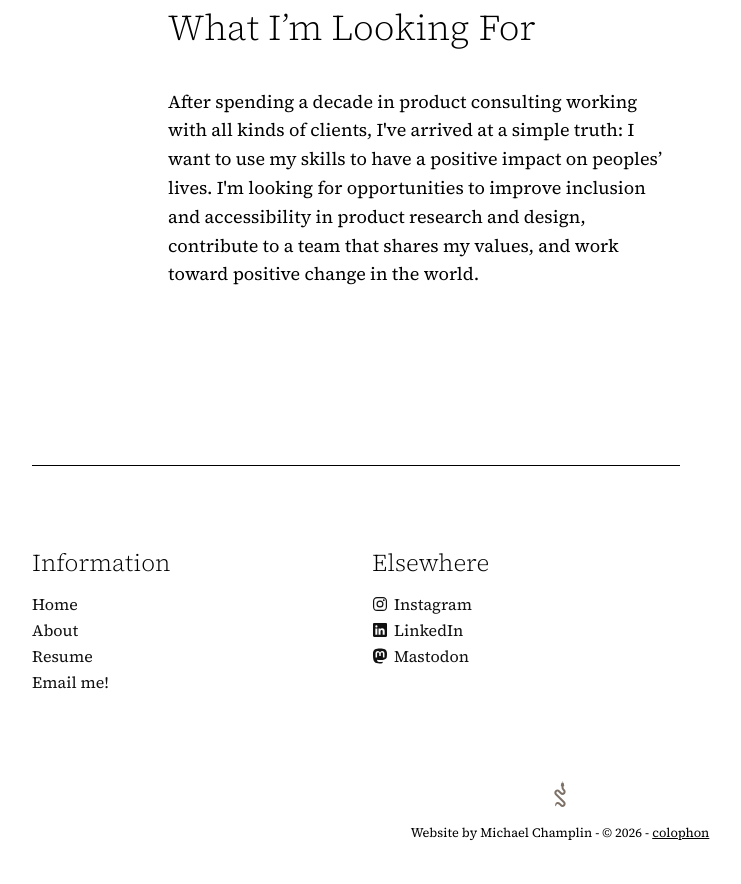
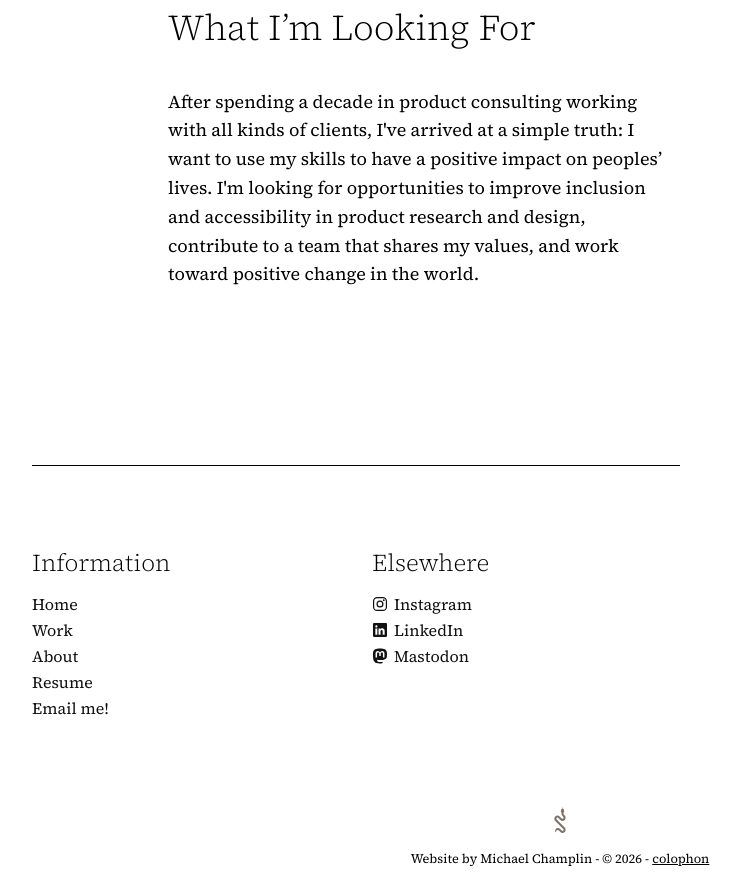
Before and after one commit to mjchamplin/Personal-Website, an Eleventy site: page src/index.md in a window 1280 px wide. Shown: the part 843-1727 px from the top of the page, without its empty margins (80-821 px from the left). Before the commit the page ends 1701 px from the top, so only its background shows below. Built offline with nearby package versions, Linux system fonts and the light colour scheme; Eleventy itself is replaced by a stand-in of ours; files that its build step writes are made by us from their sources.

Commit message:
Added Work to footer nav

```diff
--- a/src/_includes/_footer.liquid
+++ b/src/_includes/_footer.liquid
@@ -3,6 +3,7 @@
     <h2>Information</h2>
     <ul class="footer-list">
       <li><a href="/">Home</a></li>
+      <li><a href="/work">Work</a></li>
       <li><a href="/about">About</a></li>
       <li><a href="/resume">Resume</a></li>
       <li><a href="mailto:mjchamplin@gmail.com">Email me!</a></li>
```
